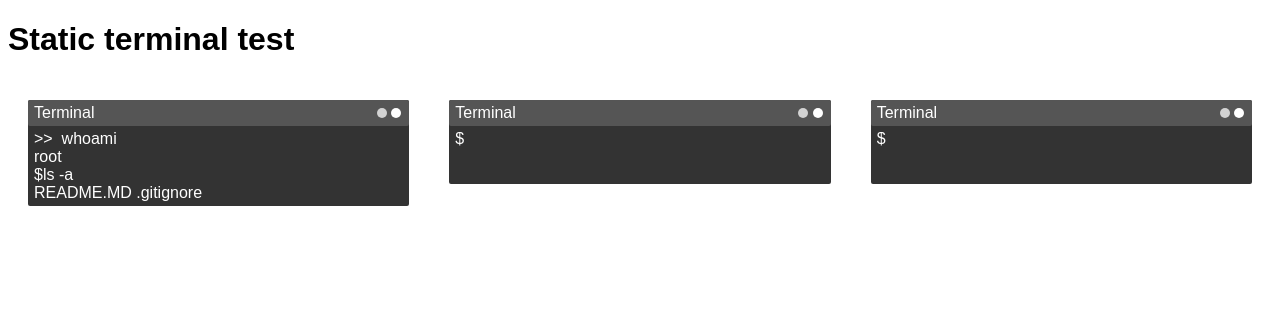
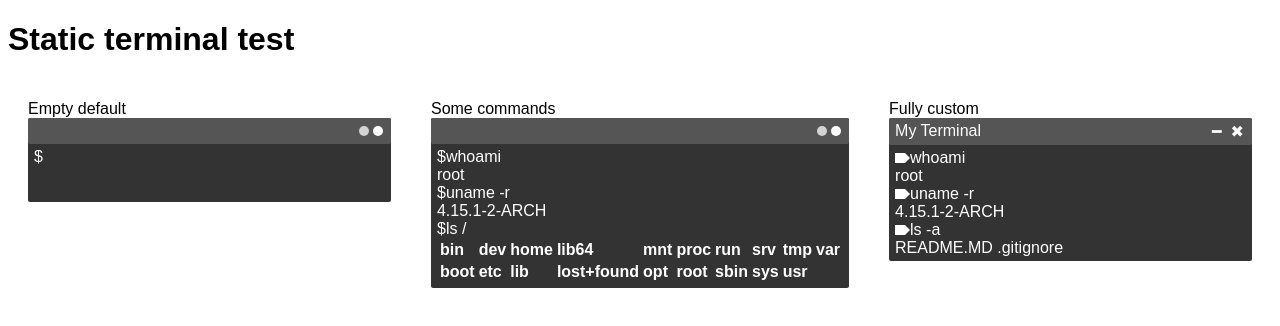
Before and after one commit to cars10/vue-static-terminal, a Vue app: page / in a window 1280 px wide. Shown: the top 326 px of the page. Built offline with nearby package versions, Linux system fonts and the light colour scheme.

Commit message:
change some defaults and add more examples

```diff
--- a/src/App.vue
+++ b/src/App.vue
@@ -3,16 +3,20 @@
         <h1>Static terminal test</h1>
         <div class="grid">
             <div class="col">
+                Empty default
+                <static-terminal></static-terminal>
+            </div>
+
+            <div class="col">
+                Some commands
                 <static-terminal :commands="basicExample"></static-terminal>
             </div>
+
             <div class="col">
-                <static-terminal></static-terminal>
-            </div>
-            <div class="col">
-                <static-terminal></static-terminal>
+                Fully custom
+                <static-terminal :header="customExample.header" :commands="customExample.commands"></static-terminal>
             </div>
         </div>
-
     </div>
 </template>
 
@@ -38,9 +42,43 @@
         data: () => {
             return {
                 basicExample: [
-                    {prompt: '&gt;&gt; &nbsp;', command: 'whoami', result: 'root'},
-                    {command: 'ls -a', result: 'README.MD .gitignore'},
-                ]
+                    {
+                        command: 'whoami',
+                        result: 'root'
+                    },
+                    {
+                        command: 'uname -r',
+                        result: '4.15.1-2-ARCH'
+                    },
+                    {
+                        command: 'ls /',
+                        result: '<table><tr align="left"><th>bin</th><th>dev</th><th>home</th><th>lib64</th><th>mnt</th><th>proc</th><th>run</th><th>srv</th><th>tmp</th><th>var</th></tr><tr align="left"><th>boot</th><th>etc</th><th>lib</th><th>lost+found</th><th>opt</th><th>root</th><th>sbin</th><th>sys</th><th>usr</th></tr></table>'
+                    }
+                ],
+                customExample: {
+                    header: {
+                        text: 'My Terminal',
+                        toolbar: '&#x2501;&nbsp;&nbsp;&#x2716;'
+                    },
+                    commands:
+                        [
+                            {
+                                prompt: '<svg width="15" height="10" style="fill: #fff"><rect width="10" height="10"></rect><polygon points="10 0, 10 10, 15 5"></polygon></svg>',
+                                command: 'whoami',
+                                result: 'root'
+                            },
+                            {
+                                prompt: '<svg width="15" height="10" style="fill: #fff"><rect width="10" height="10"></rect><polygon points="10 0, 10 10, 15 5"></polygon></svg>',
+                                command: 'uname -r',
+                                result: '4.15.1-2-ARCH'
+                            },
+                            {
+                                prompt: '<svg width="15" height="10" style="fill: #fff"><rect width="10" height="10"></rect><polygon points="10 0, 10 10, 15 5"></polygon></svg>',
+                                command: 'ls -a',
+                                result: 'README.MD .gitignore'
+                            },
+                        ]
+                },
             }
         },
         components: {
--- a/src/components/StaticTerminal.vue
+++ b/src/components/StaticTerminal.vue
@@ -1,6 +1,6 @@
 <template>
     <div class="static_terminal">
-        <static-terminal-header></static-terminal-header>
+        <static-terminal-header :text="header.text" :toolbar="header.toolbar"></static-terminal-header>
         <static-terminal-body :commands="commands"></static-terminal-body>
     </div>
 </template>
@@ -19,7 +19,14 @@
     import StaticTerminalBody from './staticTerminal/StaticTerminalBody.vue'
 
     export default {
-        props: ['commands'],
+        props: {
+            header: {
+                default: () => {
+                    return {}
+                }
+            },
+            commands: {}
+        },
         components: {
             StaticTerminalHeader,
             StaticTerminalBody
--- a/src/components/staticTerminal/StaticTerminalHeader.vue
+++ b/src/components/staticTerminal/StaticTerminalHeader.vue
@@ -22,9 +22,7 @@
 <script>
     export default {
         props: {
-            text: {
-                default: 'Terminal'
-            },
+            text: {},
             toolbar: {
                 default: '<svg width="10" height="10" style="fill: #d3d3d3"><circle cx="50%" cy="50%" r="5"></circle></svg>\n' +
                 '<svg width="10" height="10" style="fill: #fff"><circle cx="50%" cy="50%" r="5"></circle></svg>'
```
